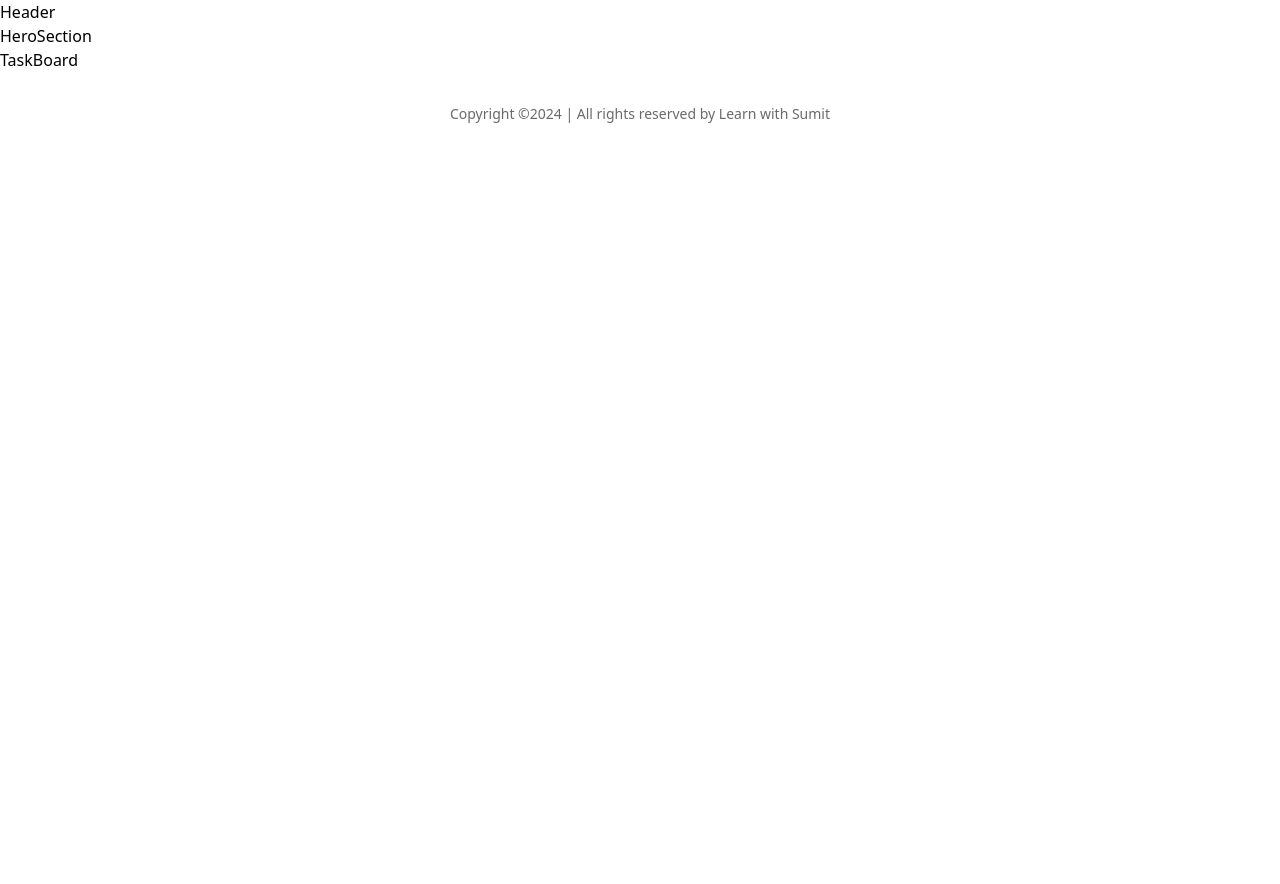
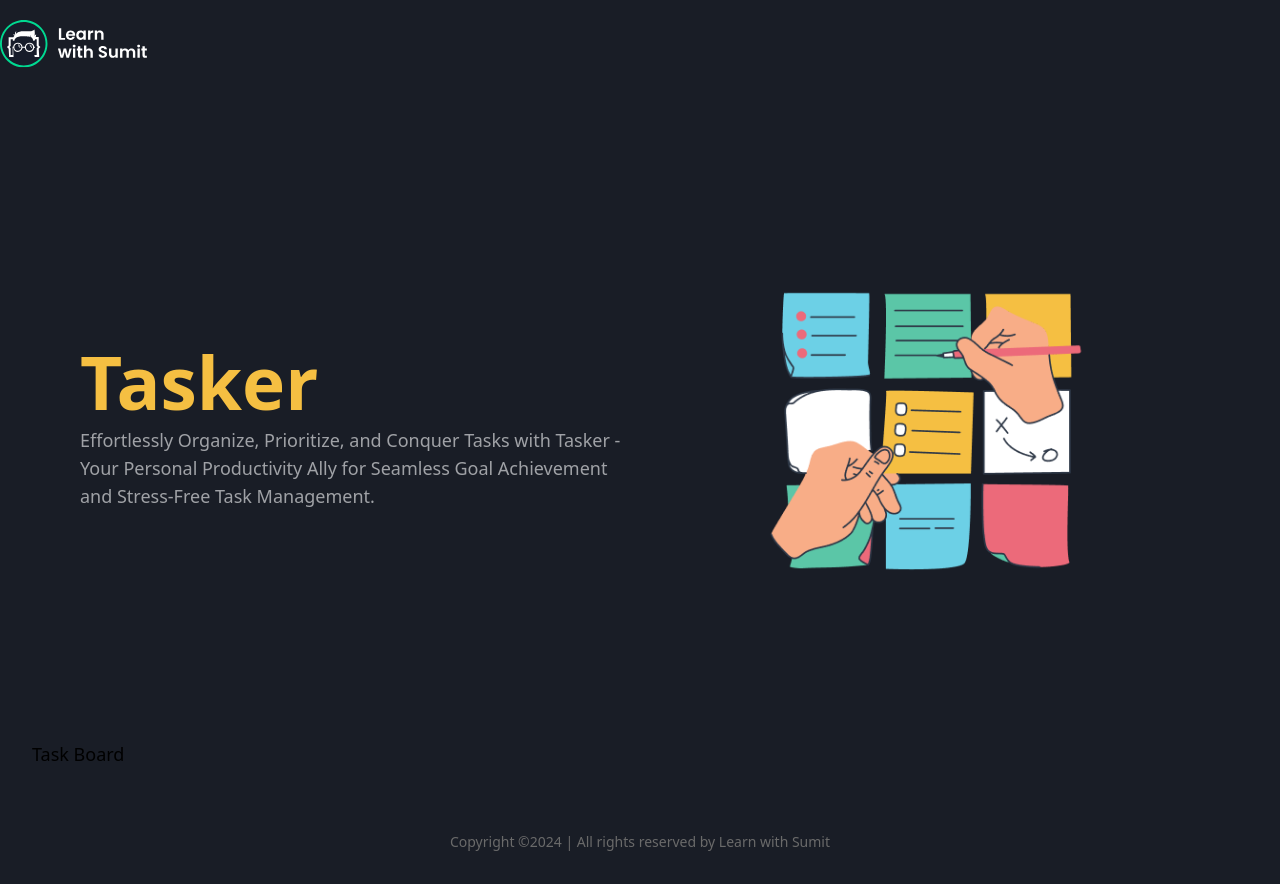
Before and after one commit to Md-Asikul-Islam/Task-manager, a React (Vite) app: page / in a window 1280 px wide. Before the commit the page ends 800 px from the top, so only its background shows below. Built offline with nearby package versions, Linux system fonts and the light colour scheme.

Commit message:
adding some styles for Header

```diff
--- a/src/App.jsx
+++ b/src/App.jsx
@@ -1,17 +1,19 @@
-import Header from "./Components/Header";
-import HeroSection from "./Components/HeroSection";
-import TaskBoard from "./Components/TaskBoard";
-import Footer from "./Components/Footer";
+import React from 'react'
+import Header from './Components/Header'
+import HeroSection from './Components/HeroSection'
+import TaskBoard from './Components/TaskBoard';
+import Footer from './Components/Footer';
+
 
 function App() {
   return (
-    <>
+    <div className='bg-[#191D26]'>
       <Header/>
       <HeroSection/>
       <TaskBoard/>
       <Footer/>
-    </>
-  );
+    </div>
+  )
 }
 
-export default App;
+export default App
--- a/src/Components/Header.jsx
+++ b/src/Components/Header.jsx
@@ -1,9 +1,16 @@
-import React from 'react'
+import React from "react";
+import logo from "../assets/lws-logo-en.svg";
 
 function Header() {
   return (
-    <div>Header</div>
-  )
+    <nav className="py-5 top-0 w-full sticky !bg-[#191D26] z-20">
+      <div className="container mx-auto flex items-center justify-between gap-x-6">
+        <a href="/">
+          <img src={logo} className="object-cover h-[3rem]" alt="lws-logo" />
+        </a>
+      </div>
+    </nav>
+  );
 }
 
-export default Header
+export default Header;
--- a/src/Components/HeroSection.jsx
+++ b/src/Components/HeroSection.jsx
@@ -1,9 +1,27 @@
-import React from 'react'
+import React from "react";
+import frame from "../assets/frame.png";
 
 function HeroSection() {
   return (
-    <div>HeroSection</div>
-  )
+  <section class="pb-[114px] pt-20 md:mt-[100px]">
+		<div class="container mx-auto lg:px-20">
+			<div class="grid items-center gap-6 md:grid-cols-2">
+				<div class="flex justify-center md:order-2">
+					<img class="max-md:w-full" src={frame} width="326" height="290" alt="frame" />
+				</div>
+				<div>
+					<h1 class="mb-1.5 text-[56px] font-bold leading-none text-[#F5BF42] lg:text-[73px]">
+						Tasker
+					</h1>
+					<p class="text-lg text-gray-50 my-2 opacity-60">
+						Effortlessly Organize, Prioritize, and Conquer Tasks with Tasker - Your Personal Productivity Ally for
+						Seamless Goal Achievement and Stress-Free Task Management.
+					</p>
+				</div>
+			</div>
+		</div>
+	</section>
+  );
 }
 
-export default HeroSection
+export default HeroSection;
--- a/src/Components/TaskBoard.jsx
+++ b/src/Components/TaskBoard.jsx
@@ -1,9 +1,13 @@
-import React from 'react'
+import React from "react";
 
 function TaskBoard() {
   return (
-    <div>TaskBoard</div>
-  )
+    <div>
+      <section className="p-8 ">
+        <h3 className="text-lg">Task Board</h3>
+      </section>
+    </div>
+  );
 }
 
-export default TaskBoard
+export default TaskBoard;
```
